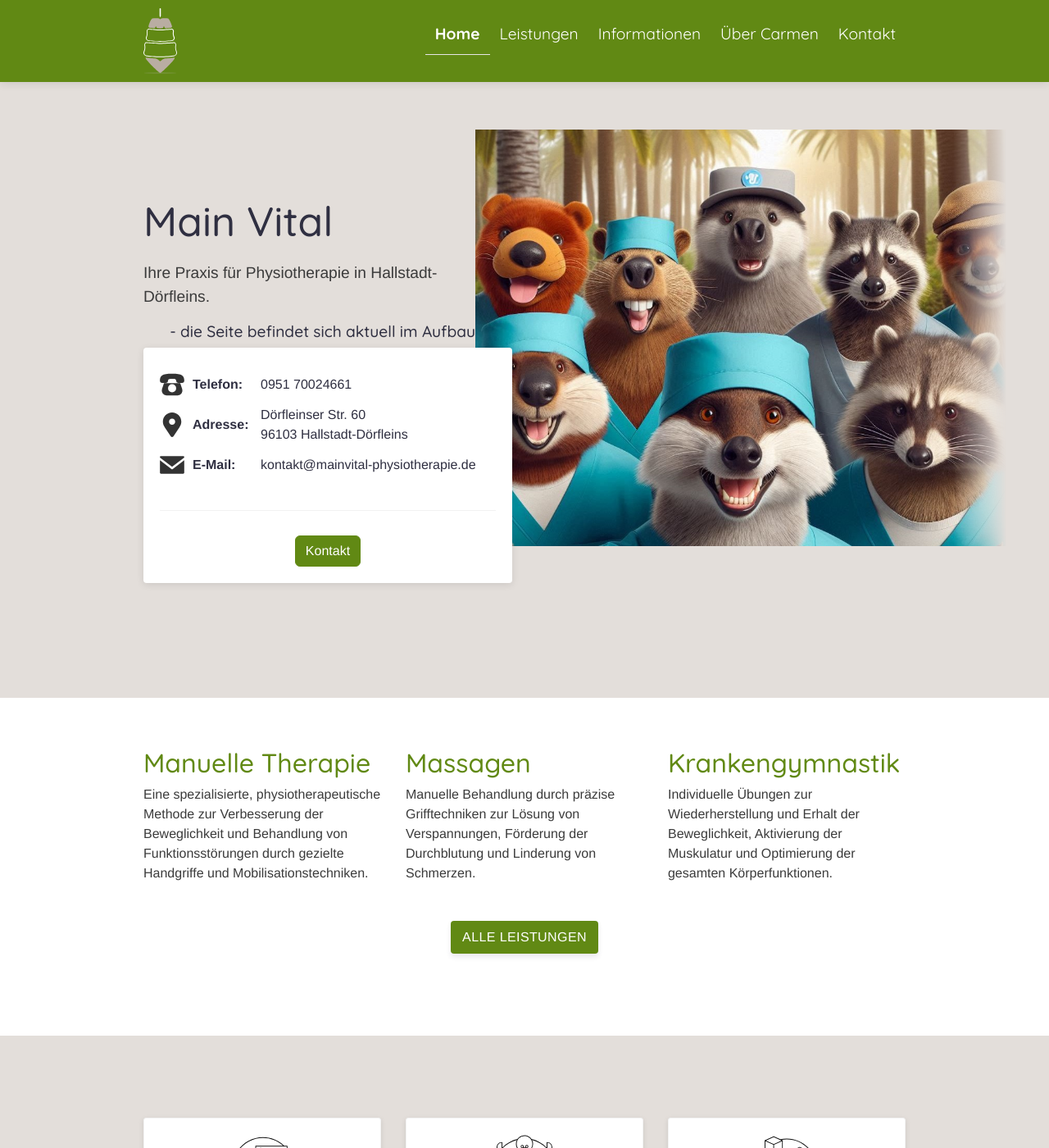
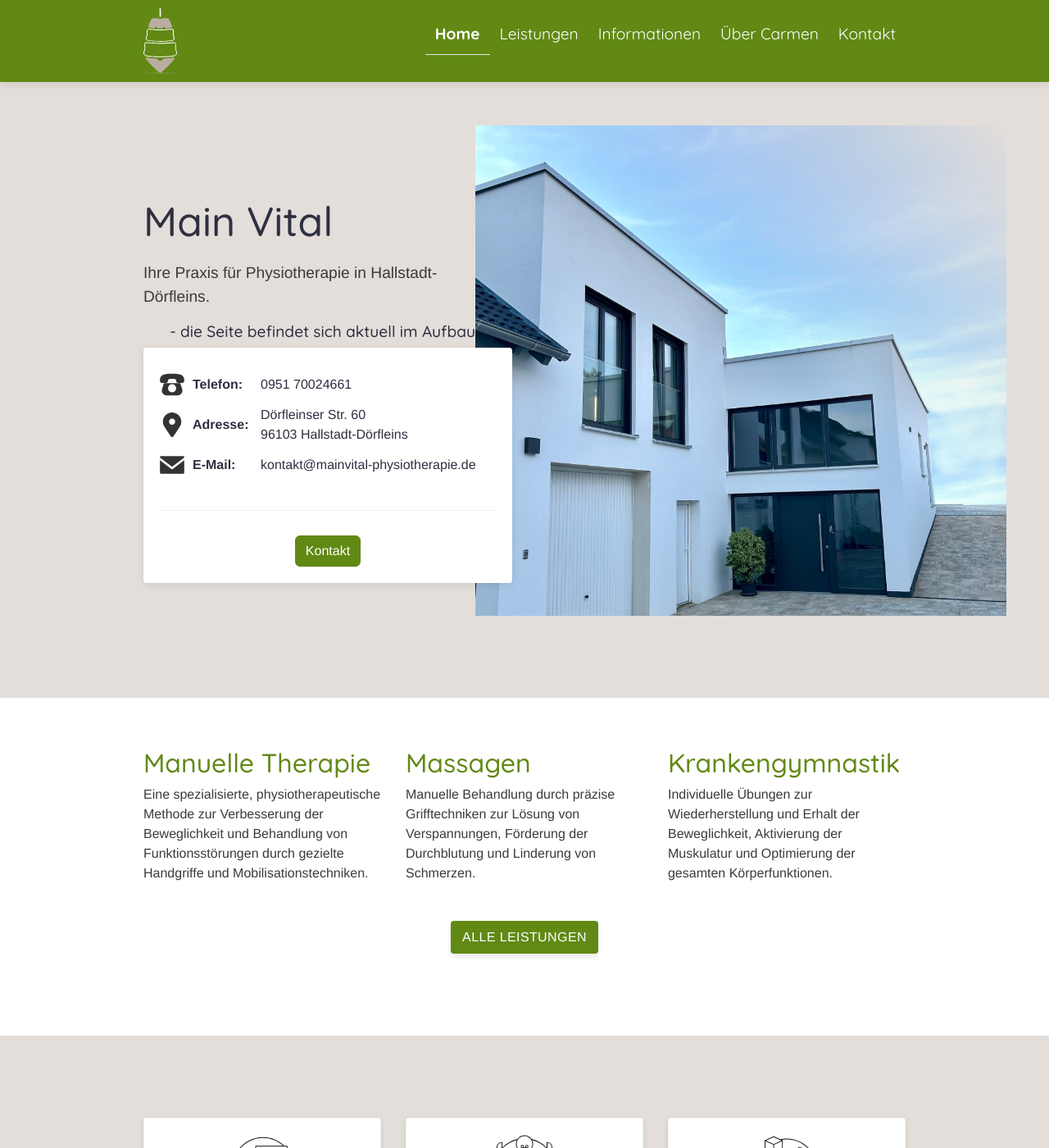
Before and after one commit to m-martin-j/physiotherapy-practice-web, a Jekyll site: the page built from _pages/index.md, in a window 1280 px wide and 1400 px high. Shown: the whole window at 82% size. Built offline with Jekyll 4.4.1, drawn with Linux system fonts in a browser that asks for light colours.

Commit message:
Replace landing page intro image and its style

```diff
--- a/_pages/index.md
+++ b/_pages/index.md
@@ -3,7 +3,7 @@ title: SITE.TITLE
 permalink: /
 layout: home
 description: Die Physiopraxis in deiner Nähe.
-intro_image: "images/team/group_photo.jpg"
+intro_image: "images/practice/building_outer_front_cr_md.jpeg"
 intro_image_absolute: true
 intro_image_hide_on_mobile: false
 show_call_box: true
--- a/_sass/components/_intro-image.scss
+++ b/_sass/components/_intro-image.scss
@@ -14,7 +14,7 @@
   @include media-breakpoint-up(sm) {
   }
   @include media-breakpoint-up(md) {
-    mask-image: linear-gradient(to right, rgb(0, 0, 0, 1.0) 90%, transparent 100%);
+    mask-image: linear-gradient(to top right, rgb(0, 0, 0) 55%, transparent 100%);
     position: absolute;
     bottom: -15px;
     left: -100px;
--- a/_sass/pages/_page-home.scss
+++ b/_sass/pages/_page-home.scss
@@ -2,13 +2,13 @@
 .page-home {
   .intro-image-absolute {
     @include media-breakpoint-up(md) {
-      bottom: 110px;
+      bottom: 40px;
     }
     @include media-breakpoint-up(lg) {
-      bottom: 45px;
+      bottom: -40px;
     }
     @include media-breakpoint-up(xl) {
-      bottom: -125px;
+      bottom: -175px;
     }
   }
 }
```
Also changed, not shown: images/practice/building_outer_front_cr_md.jpeg (added), images/team/group_photo.jpg (deleted).
